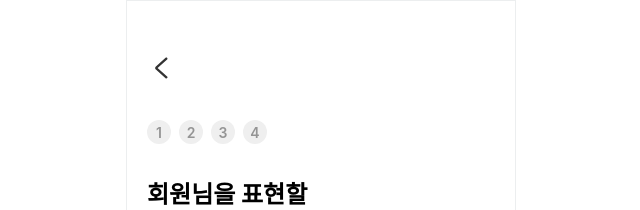
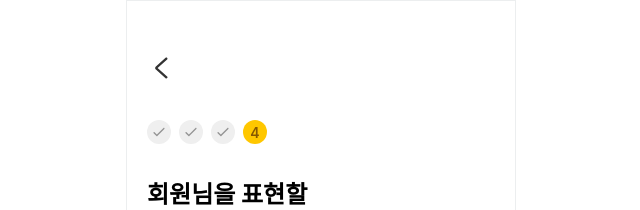
Before and after one commit to G-E-E-K-S/GEEKS-FE, a React (Create React App) app: page /nickname in a window 1280 px wide. Shown: the top 210 px of the page, without its empty margins (319-959 px from the left). Built offline with nearby package versions, Linux system fonts and the light colour scheme.

Commit message:
Add function: Change Color of top number

```diff
--- a/src/components/Join/TopNumber.js
+++ b/src/components/Join/TopNumber.js
@@ -1,4 +1,5 @@
 import styled from "styled-components";
+import NumCheck from "../../assets/img/Join/NumCheck.svg";
 
 const TotalNumber = styled.div`
     display: flex;
@@ -9,23 +10,24 @@ const Number = styled.div`
     width: 24px;
     height: 24px;
     border-radius: 50%;
-    background-color: #EFEFEF;
+    background-color: ${(props)=>props.isPage ? '#FFC700' : '#EFEFEF'};
+    color: ${(props)=>props.isPage? '#865800': '#949494'};
     font-size: 14px;
     font-style: normal;
     font-weight: 600;
-    color: #949494;
     display: flex;
     justify-content: center;
     align-items: center;
     margin-right: 8px;
 `;
-const TopNumber = () => {
+const NumberCheck = styled.img`
+    margin-right: 8px;
+`;
+const TopNumber = (props) => {
+    const Num = [1,2,3,4];
     return(
         <TotalNumber>
-            <Number>1</Number>
-            <Number>2</Number>
-            <Number>3</Number>
-            <Number>4</Number>
+            {Num.map((num)=>(props.page > num ? <NumberCheck src={NumCheck}/> : <Number isPage={num == props.page}>{num}</Number>))}
         </TotalNumber>
     )
 }
--- a/src/pages/Join/InputCode.js
+++ b/src/pages/Join/InputCode.js
@@ -100,7 +100,7 @@ const InputCode = () => {
         <c.Totalframe>
             <c.ScreenComponent>
                 <GoBack/>
-                <TopNumber/>
+                <TopNumber page={2}/>
                 <MainText maintitle={`수신된 메일에 적힌\n4자리 코드를 입력해 주세요`}/>
                 <TotalSendMail>
                     <SendMailText>메일이 도착하지 않았나요?</SendMailText>
--- a/src/pages/Join/InputEmail.js
+++ b/src/pages/Join/InputEmail.js
@@ -65,7 +65,7 @@ const InputEmail = () => {
         <c.Totalframe>
             <c.ScreenComponent>
                 <GoBack/>
-                <TopNumber flag={1}/>
+                <TopNumber page={1}/>
                 <MainText maintitle={`재학생 인증을 위해\n학교 이메일 주소를 입력해 주세요`}/>
                 <InputInfos isSelected={isSelected}>
                     <Input maxLength={9} placeholder='학번' onClick={()=>ChangeColor()} ref={emailVal}/>
--- a/src/pages/Join/NickName.js
+++ b/src/pages/Join/NickName.js
@@ -71,7 +71,7 @@ const NickName = () => {
         <c.Totalframe>
             <c.ScreenComponent>
                 <GoBack/>
-                <TopNumber/>
+                <TopNumber page={4}/>
                 <MainText maintitle={`회원님을 표현할\n닉네임을 알려주세요`}/>
                 <InputNickName isSelected={isSelected} onClick={ChangeBarColor}
                 value={inputNickName} onChange={handleInputChange} maxLength={8}/>
--- a/src/pages/Join/Password.js
+++ b/src/pages/Join/Password.js
@@ -106,7 +106,7 @@ const Password = () => {
     <c.Totalframe>
       <c.ScreenComponent>
         <GoBack />
-        <TopNumber />
+        <TopNumber page={3}/>
         <MainText maintitle={`로그인 때 사용할\n비밀번호를 입력해 주세요`} />
         <SubText>로그인 아이디는 이메일 주소를 입력하면 돼요</SubText>
         <InputPasswordTotal isSelected={isSelected}>
```
Also changed, not shown: src/assets/img/Join/NumCheck.svg (added).
